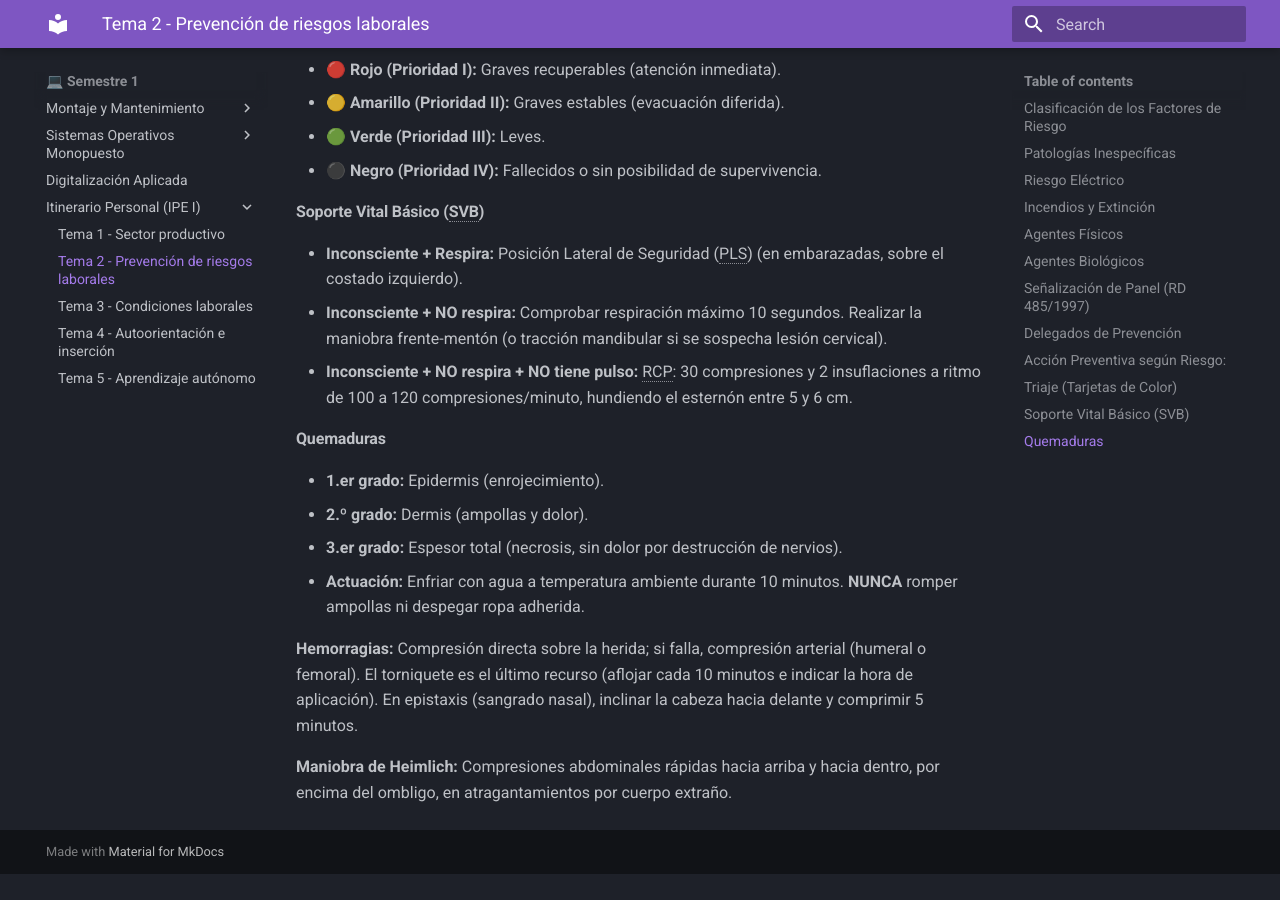
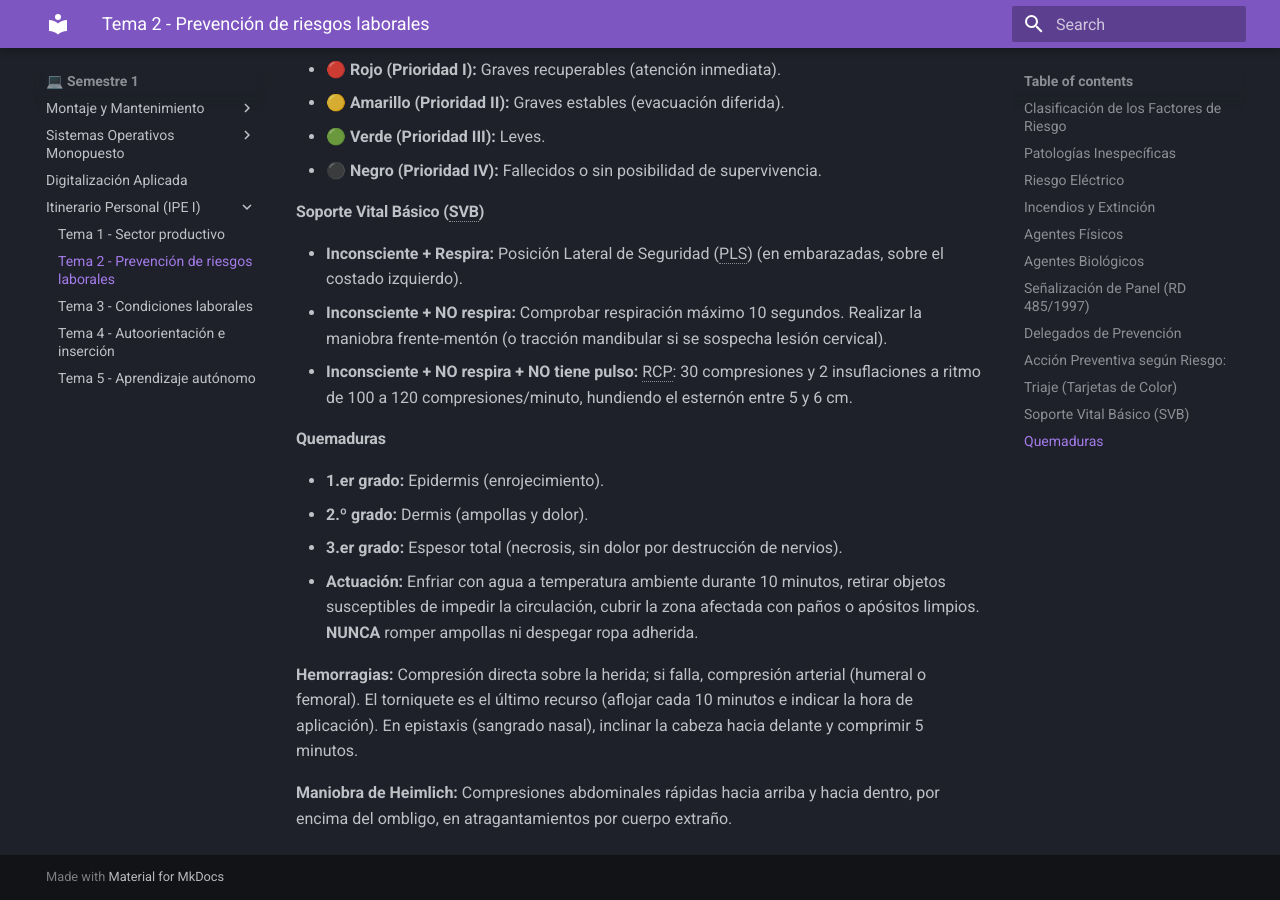
Before and after one commit to Beamspark/SMR-Apuntes, an MkDocs documentation site: the page built from docs/itinerario/tema-2.md, in a window 1280 px wide and 900 px high, scrolled down 6935 px. Built offline with MkDocs 1.6.1 and Material for MkDocs 9.7.7, drawn with Linux system fonts in a browser that asks for light colours; before the commit the page ends 7809 px from its top, so only the background shows below that.

Commit message:
Update tema-2.md

```diff
--- a/docs/itinerario/tema-2.md
+++ b/docs/itinerario/tema-2.md
@@ -192,7 +192,7 @@ Elegidos por y entre los representantes del personal:
 * **1.er grado:** Epidermis (enrojecimiento).
 * **2.º grado:** Dermis (ampollas y dolor).
 * **3.er grado:** Espesor total (necrosis, sin dolor por destrucción de nervios).
-* **Actuación:** Enfriar con agua a temperatura ambiente durante 10 minutos. **NUNCA** romper ampollas ni despegar ropa adherida.
+* **Actuación:** Enfriar con agua a temperatura ambiente durante 10 minutos, retirar objetos susceptibles de impedir la circulación, cubrir la zona afectada con paños o apósitos limpios. **NUNCA** romper ampollas ni despegar ropa adherida.
 
 **Hemorragias:** Compresión directa sobre la herida; si falla, compresión arterial (humeral o femoral). El torniquete es el último recurso (aflojar cada 10 minutos e indicar la hora de aplicación). En epistaxis (sangrado nasal), inclinar la cabeza hacia delante y comprimir 5 minutos.
 
```
